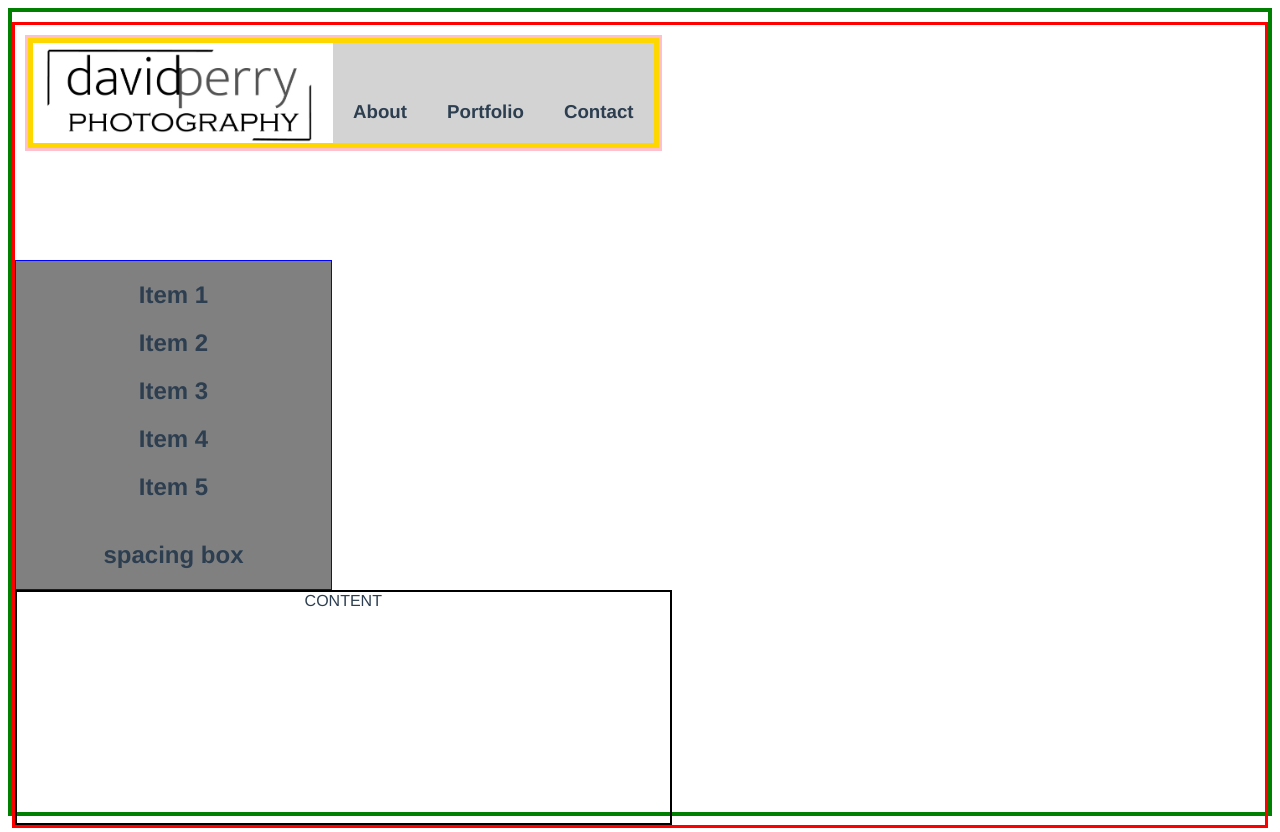
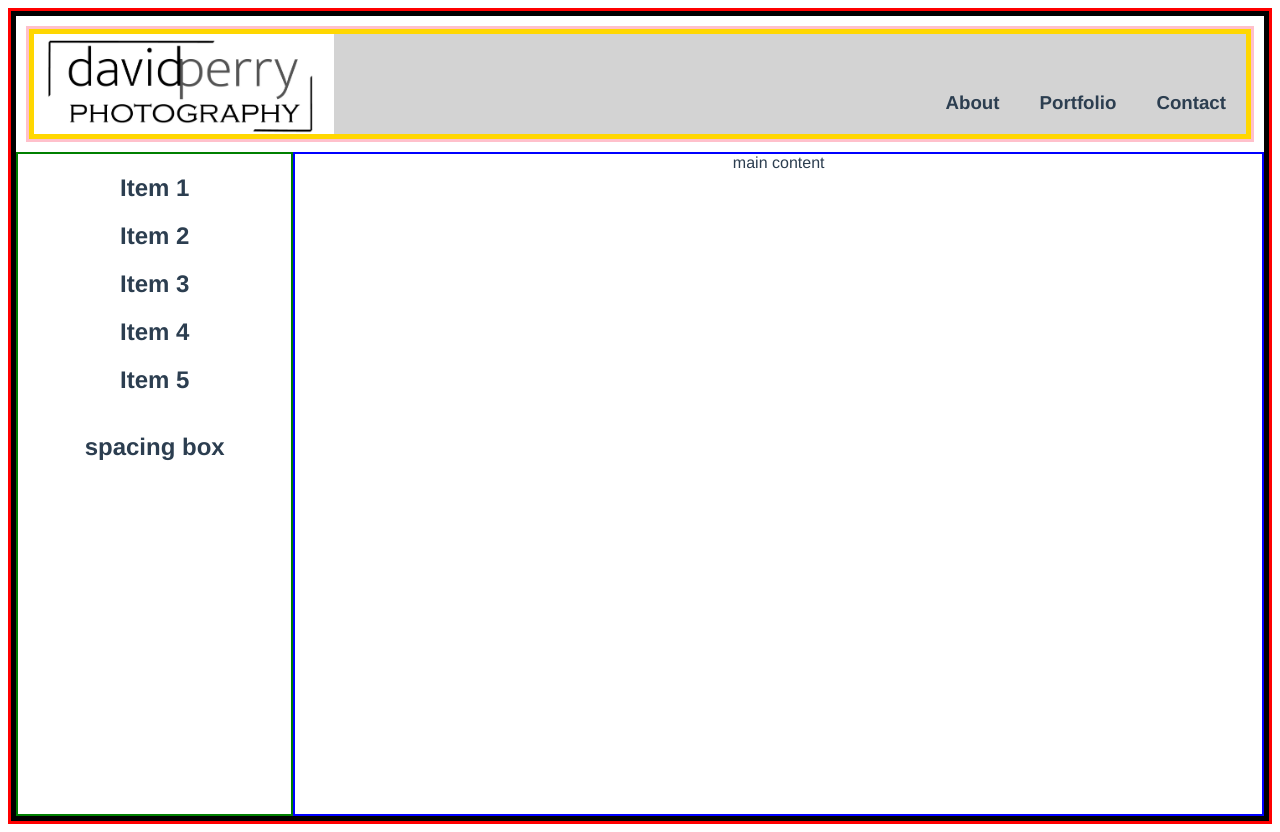
Before and after one commit to dperry83/photo-project, a Vue app in the folder layout_ideas/: page / in a window 1280 px wide. Built offline with nearby package versions, Linux system fonts and the light colour scheme.

Commit message:
re-visited approach, now working with blank layouts.  much better

```diff
--- a/layout_ideas/src/App.vue
+++ b/layout_ideas/src/App.vue
@@ -1,49 +1,34 @@
 <template>
-  <PageHeader msg=""/>
-  <LeftNavigation id="left-nav"/>
-    <div class="main-body">
-      <div class="content">CONTENT</div>
-    </div>
+  <div class="main">
+    <gallery-page/>
+  </div>
 </template>
 
 <script>
-import PageHeader from './components/PageHeader.vue'
-import LeftNavigation from './components/LeftNavigation.vue'
+import GalleryPage from './views/GalleryPage.vue'
 
 export default {
   name: 'App',
   components: {
-    PageHeader,
-    LeftNavigation
+    GalleryPage
   }
 }
 </script>
 
 <style>
-body {
+/* body {
   height: 100vh;
   border: 4px green solid;
-}
+  display: flex;
+} */
 #app {
-  border: 3px red solid;
   font-family: Avenir, Helvetica, Arial, sans-serif;
   -webkit-font-smoothing: antialiased;
   -moz-osx-font-smoothing: grayscale;
   text-align: center;
   color: #2c3e50;
-  margin-top: 10px;
-  display: grid;
-  height: 100vh;
-  grid-template: repeat(3, 1fr) / 1fr 1fr 1fr;
-}
-.main-body {
-  border: 2px black solid;
-  gap: 5px 5px;
-}
-#left-nav {
-  border: 1px blue solid;
-  background-color: grey;
-  grid-column: 1 / span 3;
+  border: 3px red solid;
+
 }
 
 </style>
--- a/layout_ideas/src/components/LeftNavigation.vue
+++ b/layout_ideas/src/components/LeftNavigation.vue
@@ -26,7 +26,10 @@
   .main {
     display: flex;
     flex-direction: column;
-    max-width: 315px;
+    /* max-width: 315px; */
+  }
+  .spacing {
+    height: fit;
   }
 
 </style>
--- /dev/null
+++ b/layout_ideas/src/views/GalleryPage.vue
@@ -0,0 +1,43 @@
+<template>
+  <div class="main-layout">
+    <PageHeader class="banner" id="header"/>
+    <LeftNavigation id="left-nav"/>
+    <div class="content">main content</div>
+  </div>
+</template>
+
+<script>
+import PageHeader from '../components/PageHeader.vue'
+import LeftNavigation from '../components/LeftNavigation.vue'
+
+export default {
+  name: 'GalleryPage',
+  components: {
+    PageHeader,
+    LeftNavigation
+  }
+}
+
+</script>
+
+<style>
+.main-layout {
+  border: 5px solid black;
+  height: 100vh;
+  display: grid;
+  width: fit;
+  grid-template: repeat(9, 1fr) / repeat(9, 1fr);
+}
+#header {
+  grid-column: 1 / span 9;
+}
+#left-nav {
+  border: 2px solid green;
+  grid-area: 2 / 1 / span 8 / span 2;
+}
+.content {
+  border: 2px solid blue;
+  grid-area: 2 / 3 / span 8 / span 8;
+}
+
+</style>
```
